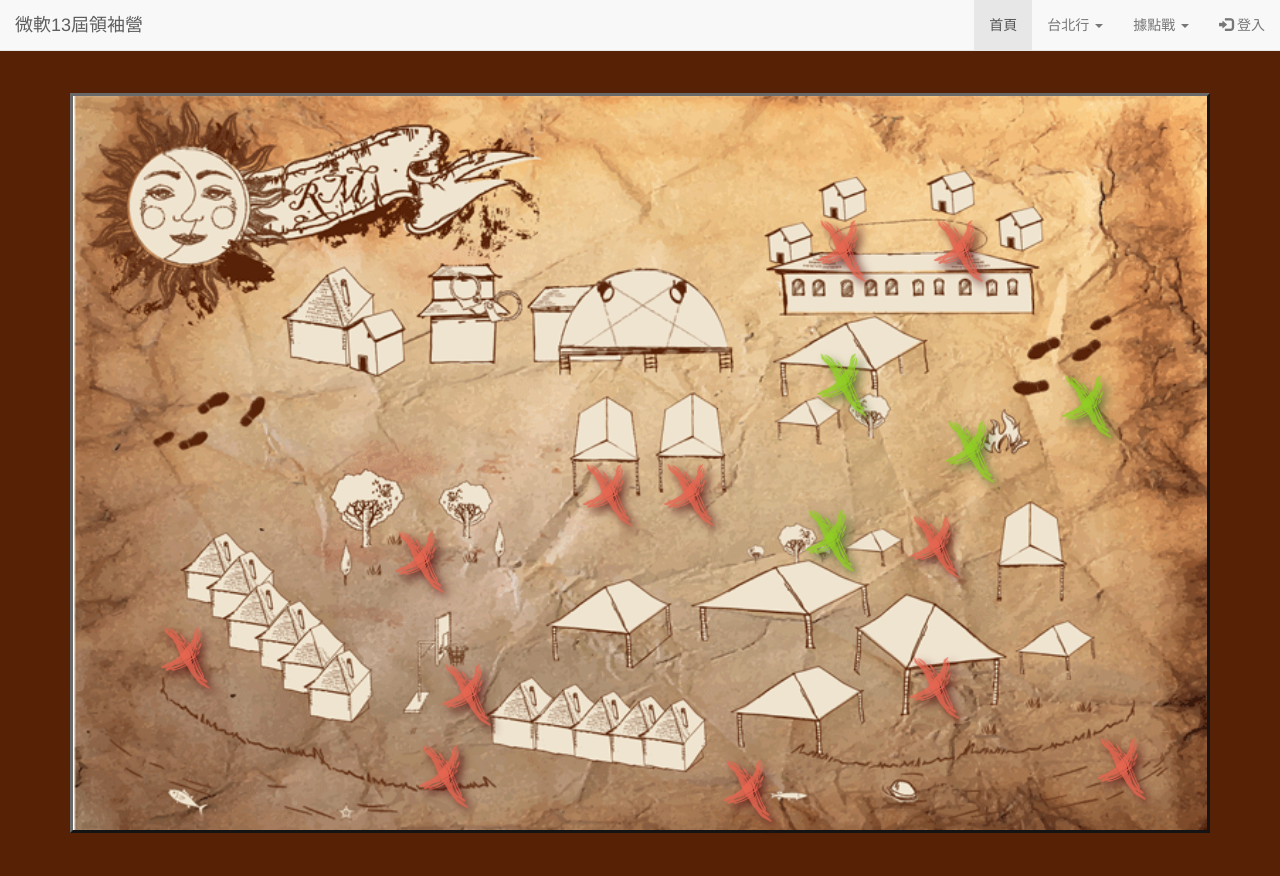
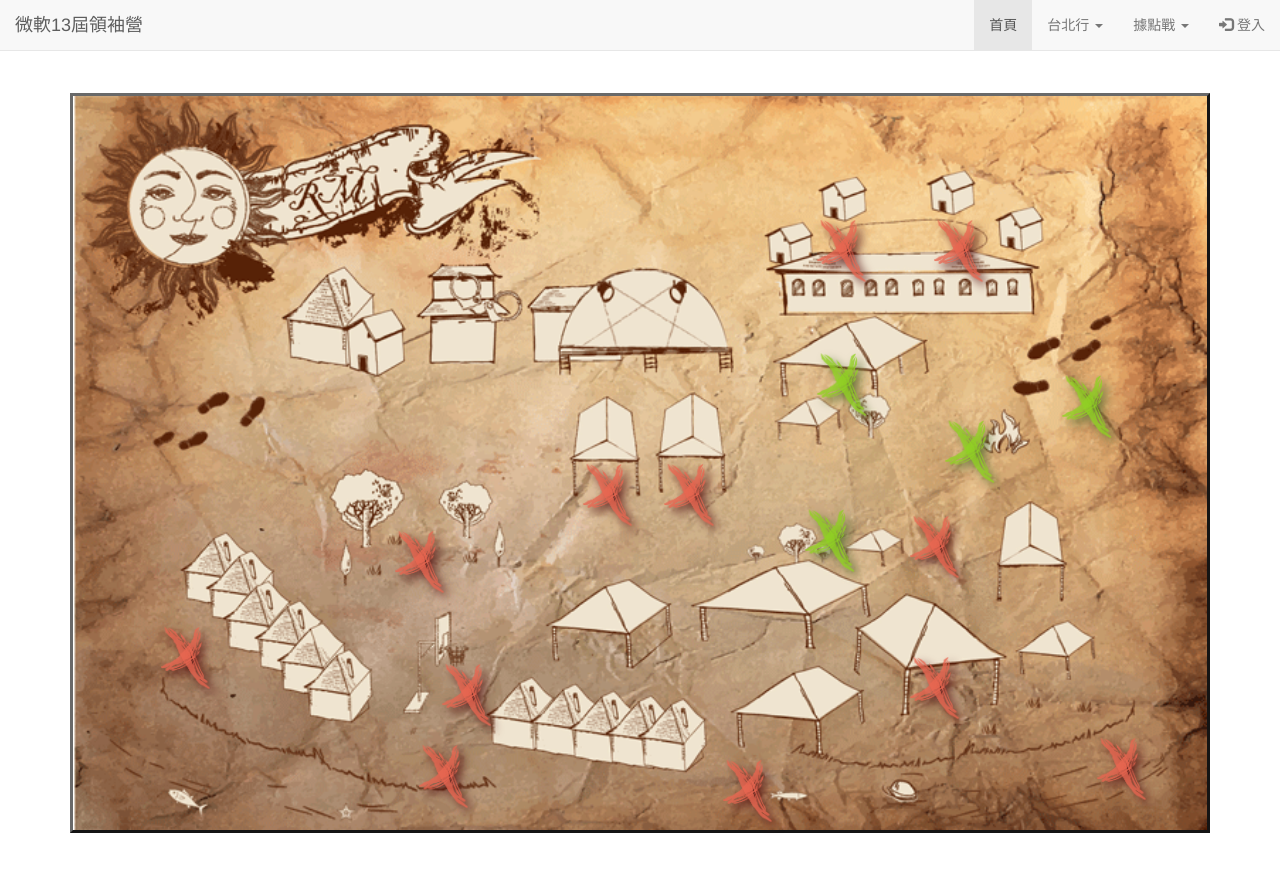
Before and after one commit to b02902078/msseed-test, a PHP site: page /test.html in a window 1280 px wide. Run offline with PHP 8.4, Linux system fonts and the light colour scheme.

Commit message:
background color

```diff
--- a/TODO.txt
+++ b/TODO.txt
@@ -9,8 +9,7 @@
 		- email大小寫沒差
 
 據點地圖
-	- 天亮天暗定時：day1,2,3,4
-		- php計時
+
 	- 更新過關條件
 	- 雨備
 	- scalable: yes
--- a/css/rain_map.css
+++ b/css/rain_map.css
@@ -1,7 +1,3 @@
-body {
-	background-color: #572105;
-}
-
 .map {
 	margin-top: 3em;
 	margin-bottom: 3em;
--- a/map.css
+++ b/map.css
@@ -1,7 +1,3 @@
-body {
-	background-color: #572105;
-}
-
 .map {
 	margin-top: 3em;
 	margin-bottom: 3em;
```
Also changed, not shown: map.php (+17 -5 lines).
